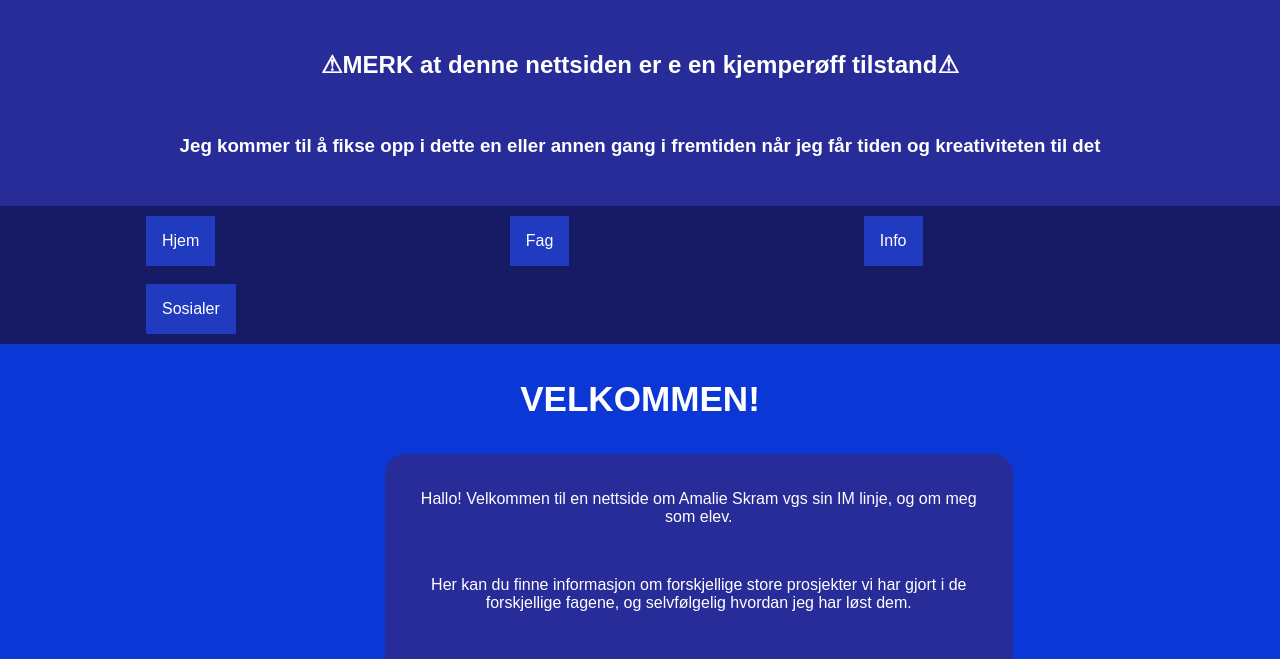
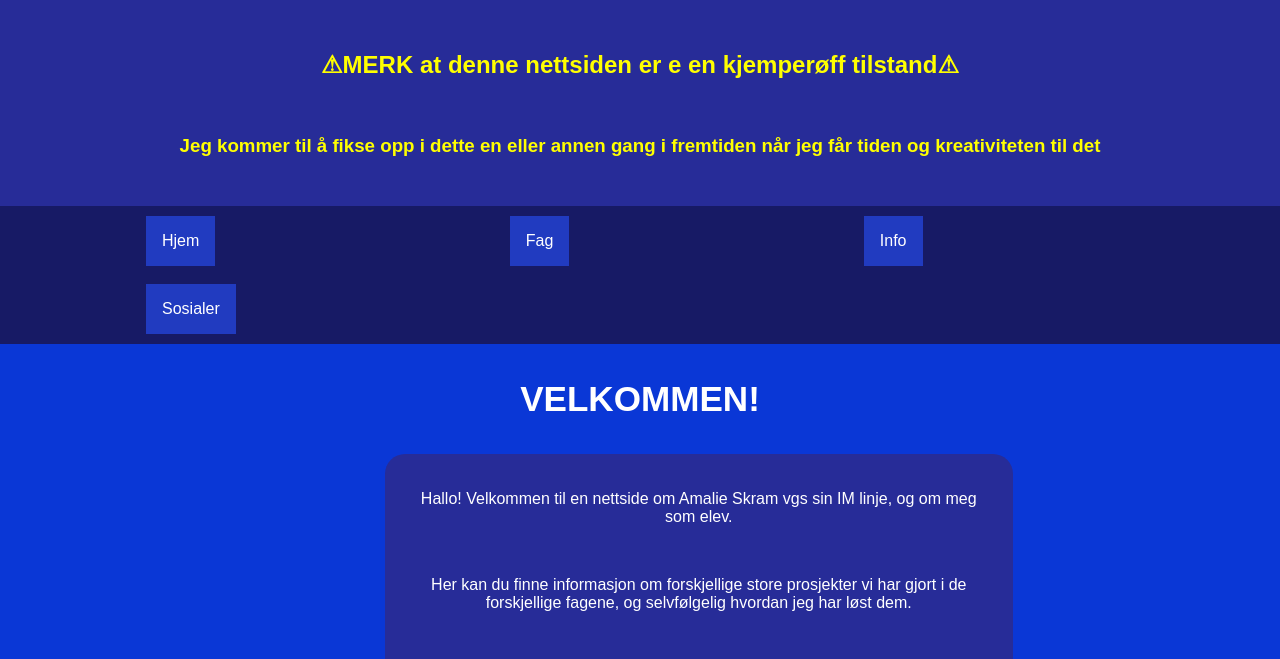
Before and after one commit to TogiTogi/ASvgs-Nettside, a plain HTML site: page index.html in a window 1280 px wide. Shown: the part 138-797 px from the top of the page. Drawn offline with Linux system fonts and the light colour scheme.

Commit message:
Added yellow text to all warning lables.

```diff
--- a/CSS/styles.css
+++ b/CSS/styles.css
@@ -9,6 +9,11 @@ Fikse like store knapper
 
 */
 
+
+/*Warning symbol*/
+#warning {
+    color:yellow !important;
+}
 
 /*Overskrifter*/
 body {
```
